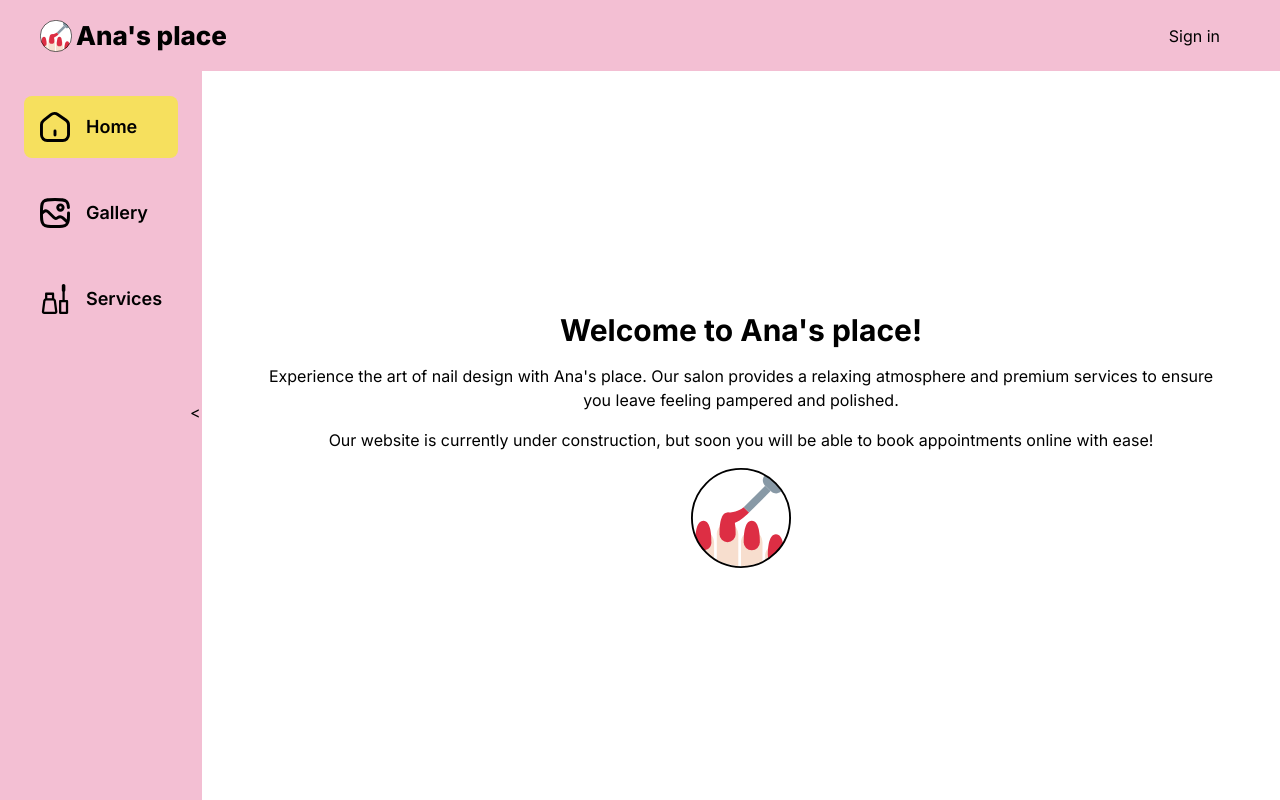
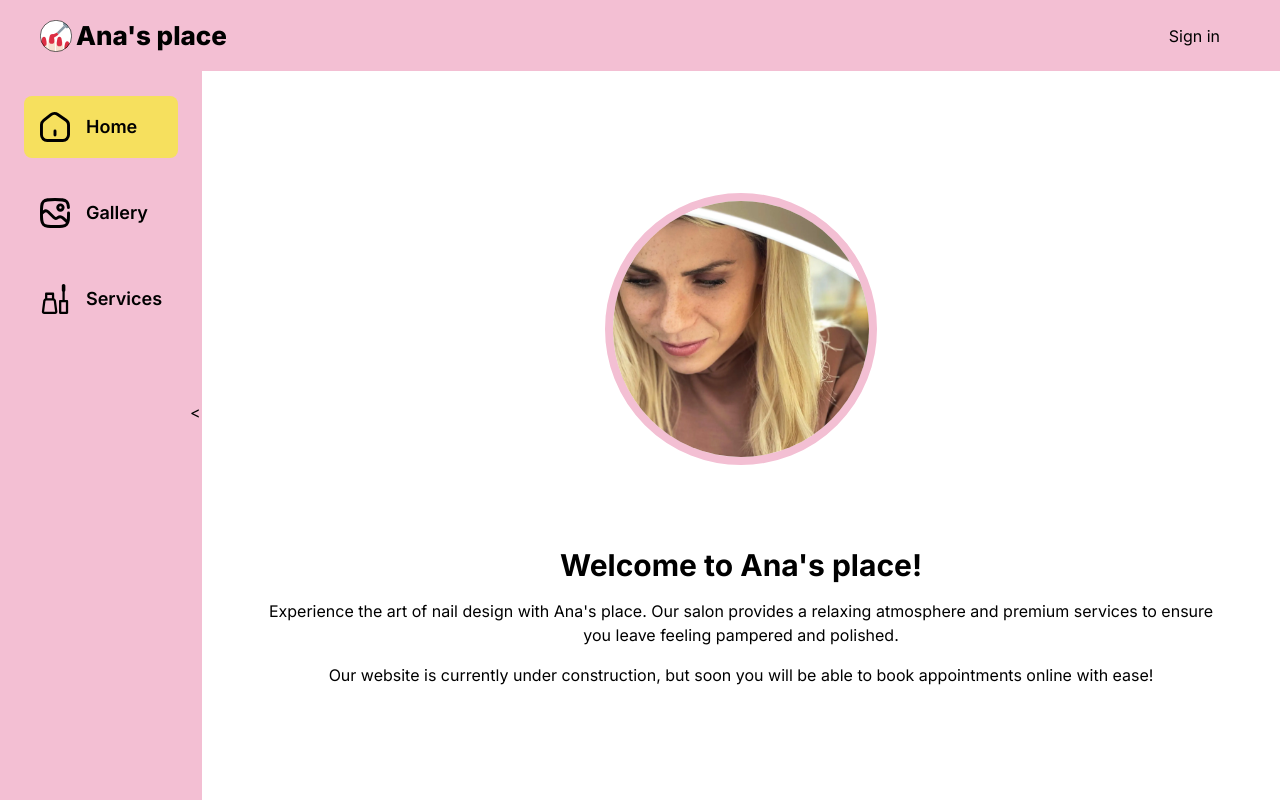
Before and after one commit to MatijaKocevar/anas-place, a Next.js app: page / in a window 1280 px wide. Built offline with nearby package versions, Linux system fonts and the light colour scheme; no server answers.

Commit message:
Update home page with Ana pic

```diff
--- a/app/(root)/(home)/page.tsx
+++ b/app/(root)/(home)/page.tsx
@@ -3,21 +3,31 @@ import Image from "next/image";
 const HomePage = () => {
     return (
         <div className="w-full h-screen-9 max-h-screen-9 overflow-y-auto">
-            <div className="flex flex-col h-full items-center justify-center">
+            <div className="flex flex-col h-full items-center justify-evenly">
+                <div className="w-full flex justify-center">
+                    <div className="w-[17rem] h-[17rem] overflow-hidden rounded-full border-8 bg-primary-1 border-primary-1">
+                        <Image
+                            src="/images/ana.webp"
+                            width={278}
+                            height={278}
+                            alt="logo"
+                            className="object-cover"
+                        />
+                    </div>
+                </div>
+                <div>
                     <h1 className="text-3xl font-bold text-black mb-4 text-center">
                         Welcome to Ana&apos;s place!
                     </h1>
                     <p className="text-black mb-4 text-center">
-                    Experience the art of nail design with Ana&apos;s place. Our salon provides a
-                    relaxing atmosphere and premium services to ensure you leave feeling pampered
-                    and polished.
+                        Experience the art of nail design with Ana&apos;s place. Our salon provides
+                        a relaxing atmosphere and premium services to ensure you leave feeling
+                        pampered and polished.
                     </p>
                     <p className="text-black text-center">
-                    Our website is currently under construction, but soon you will be able to book
-                    appointments online with ease!
+                        Our website is currently under construction, but soon you will be able to
+                        book appointments online with ease!
                     </p>
-                <div className="w-full flex justify-center pt-4">
-                    <Image src="/icons/logo.svg" width={100} height={100} alt="logo" />
                 </div>
             </div>
         </div>
```
Also changed, not shown: public/images/ana.webp (added). Lines whose indentation alone changed are shown as unchanged.
